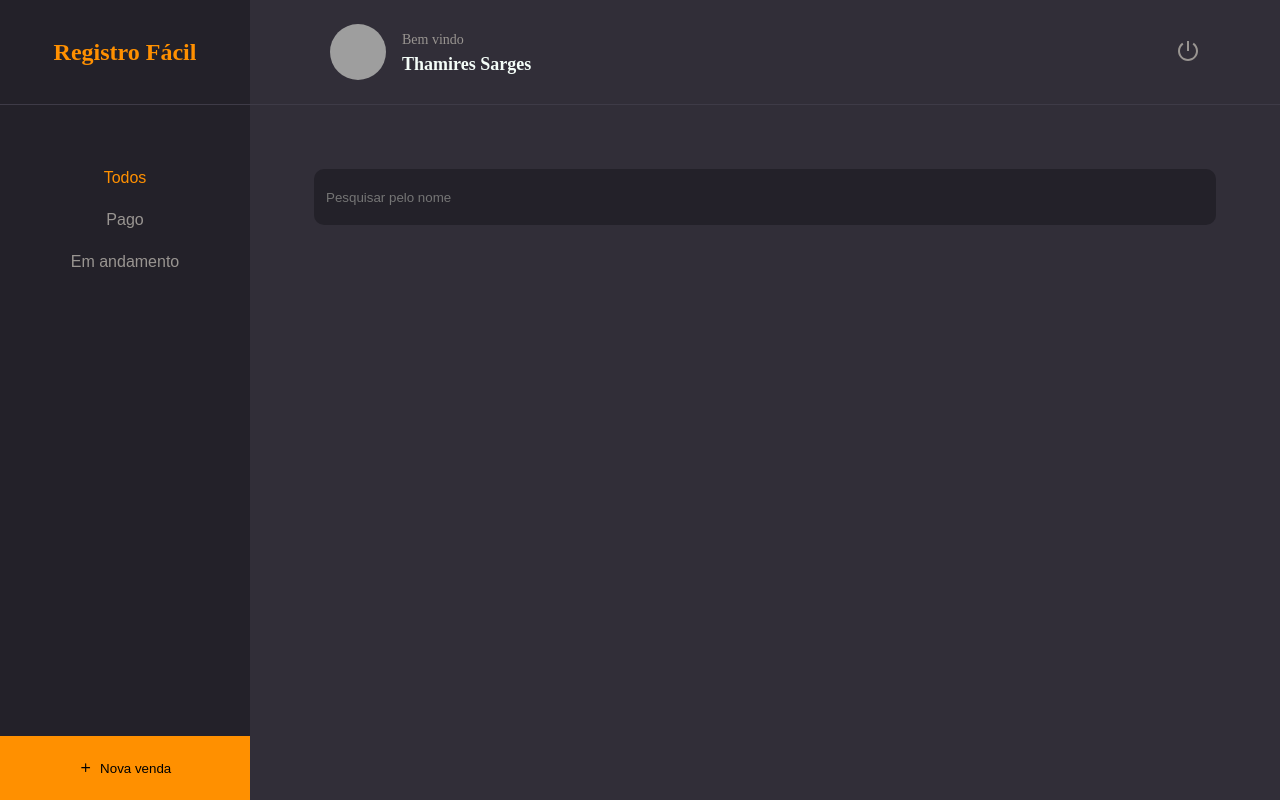
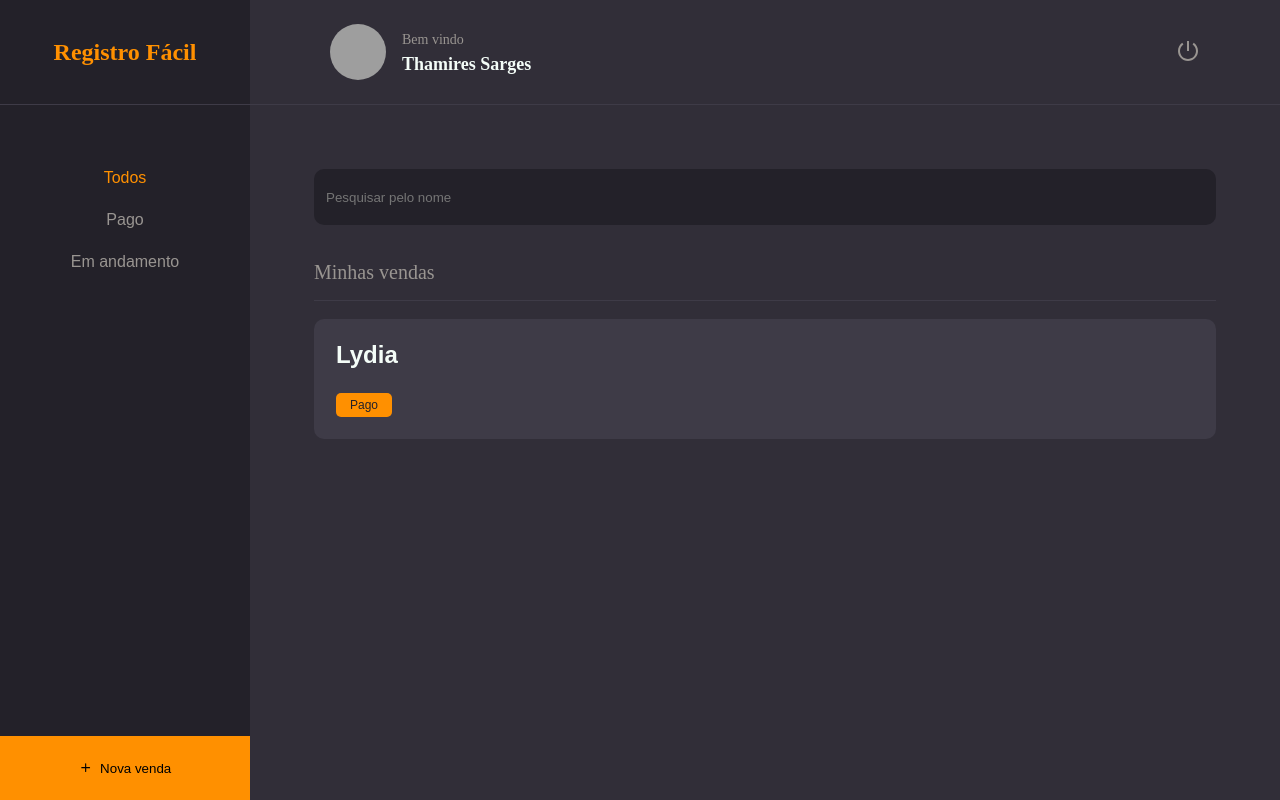
Before and after one commit to thamiressarges/registro-facil, a React (Vite) app: page / in a window 1280 px wide. Built offline with nearby package versions, Linux system fonts and the light colour scheme; grey boxes are pictures that could not be loaded.

Commit message:
feat: adiciona card de venda e seção de minhas vendas

```diff
--- /dev/null
+++ b/src/components/Sale/index.tsx
@@ -0,0 +1,14 @@
+import { Container } from './styles';
+
+import { Status } from '../Status';
+
+export function Sale({data, ...rest}){
+    return(
+        <Container {...rest}>
+            <h1>{data.name}</h1>
+            <footer>
+                <Status title={data.status}/>
+            </footer>
+        </Container>
+    )
+}
--- /dev/null
+++ b/src/components/Sale/styles.ts
@@ -0,0 +1,26 @@
+import styled from "styled-components";
+
+export const Container = styled.button`
+    width: 100%;
+    background-color: ${({theme}) => theme.COLORS.BACKGROUND_700};
+
+    border: none;
+    border-radius: 10px;
+
+    padding: 22px;
+    margin-bottom: 16px;
+
+    > h1 {
+        flex: 1;
+        text-align: left;
+        font-weight: 700;
+        font-size: 24px;
+        color: ${({theme}) => theme.COLORS.WHITE};
+    }
+
+    > footer {
+        width: 100%;
+        display: flex;
+        margin-top: 24px;
+    }
+`;
--- a/src/pages/Home/index.tsx
+++ b/src/pages/Home/index.tsx
@@ -5,6 +5,8 @@ import {Container, Brand, Menu, Search, Content, NewSale} from './styles';
 import { Header } from '../../components/Header';
 import { ButtonText } from '../../components/ButtonText';
 import { Input } from '../../components/Input';
+import { Section } from '../../components/Section';
+import { Sale } from '../../components/Sale';
 
 
 export function Home(){
@@ -27,7 +29,9 @@ export function Home(){
             </Search>
 
             <Content>
-
+                <Section title="Minhas vendas">
+                    <Sale data={{name: 'Lydia', status: 'Pago'}}/>
+                </Section>
             </Content>
 
             <NewSale>
--- a/src/pages/Home/styles.ts
+++ b/src/pages/Home/styles.ts
@@ -52,6 +52,9 @@ export const Search = styled.div`
 
 export const Content = styled.div`
     grid-area: content;
+    padding: 0 64px;
+    overflow-y: auto;
+
 `;
 
 export const NewSale = styled.button`
```
